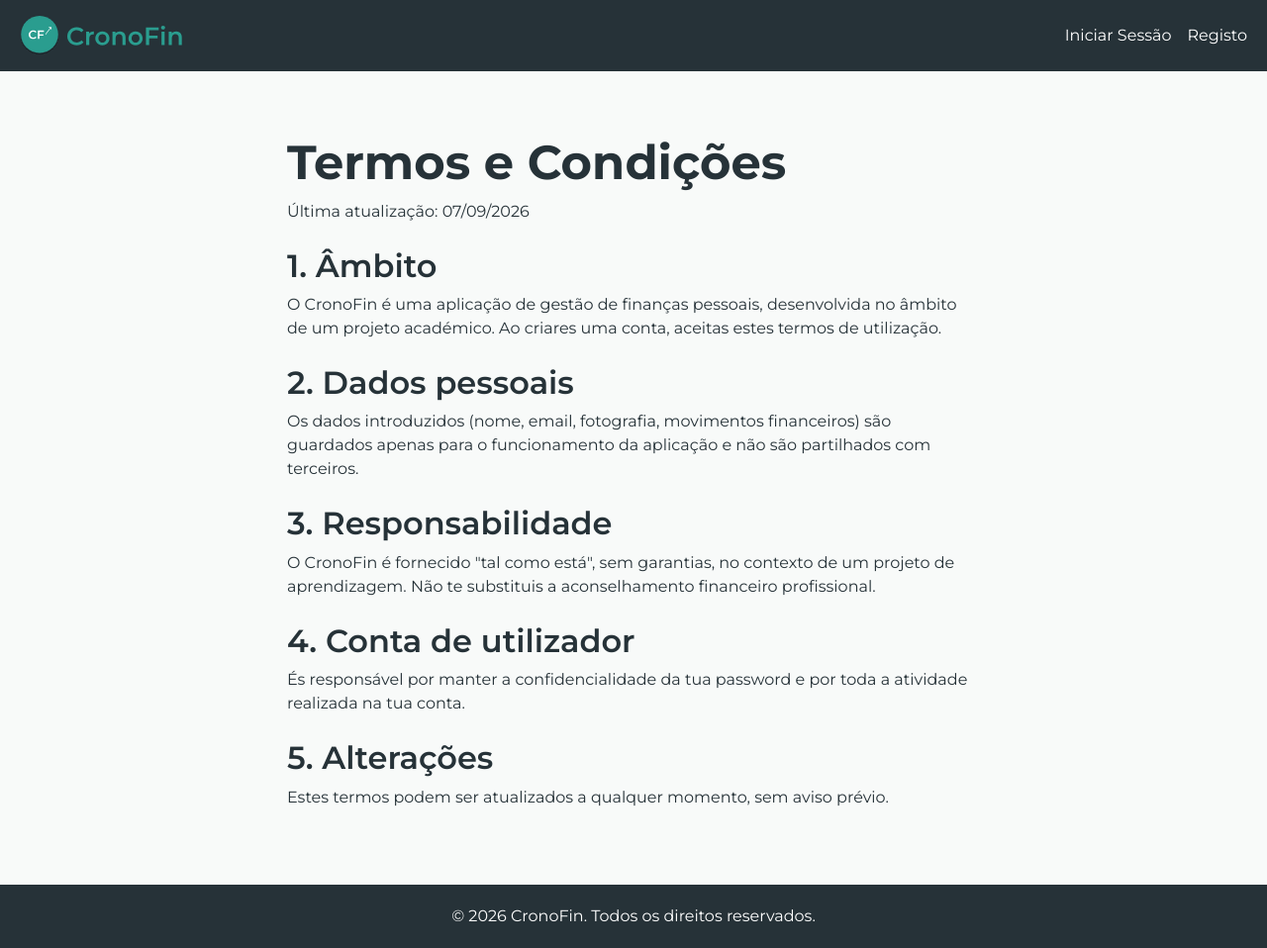
After one commit to fabio-o-guimaraes/CronoFin, a PHP site: page /terms.php in a window 1280 px wide. The commit adds this page. Shown: the whole page at 99% size. Run offline with PHP 8.4, Linux system fonts and the light colour scheme.

Commit message:
login working with error messages + terms page

```diff
--- a/public/actions/login_process.php
+++ b/public/actions/login_process.php
@@ -13,6 +13,11 @@ if ($_SERVER['REQUEST_METHOD'] !== 'POST') {
 // Recolhe os dados recebidos do formulário
 $email = trim($_POST['email'] ?? '');
 $password = $_POST['password'] ?? '';
+
+// Guarda o email para repor no HTML se houver erro
+$_SESSION['form_data'] = [
+    'email' => $email,
+];
 
 // Validação campos vazios
 if ($email === '' || $password === '') {
@@ -34,6 +39,7 @@ if (!$user || !password_verify($password, $user['password'])) {
 // Credenciais corretas - inicia a sessão do utilizador
 $_SESSION['user_id'] = $user['id_users'];
 $_SESSION['user_name'] = $user['name'];
+$_SESSION['user_email'] = $user['email'];
 
 header('Location: ../dashboard.php');
 exit;
--- /dev/null
+++ b/public/terms.php
@@ -0,0 +1,45 @@
+<!DOCTYPE html>
+<html lang="pt-PT">
+
+<head>
+    <meta charset="UTF-8">
+    <meta name="viewport" content="width=device-width, initial-scale=1.0">
+    <meta name="robots" content="noindex, nofollow">
+    <title>CronoFin - Termos e Condições</title>
+
+    <!-- CSS -->
+    <link rel="stylesheet" href="assets/css/base.css">
+    <link rel="stylesheet" href="assets/css/layout.css">
+    <link rel="stylesheet" href="assets/css/components.css">
+    <link rel="stylesheet" href="assets/css/pages/legal.css">
+</head>
+
+<body>
+    <?php require_once '../includes/header.php'; ?>
+
+    <main class="legal-main">
+        <section class="legal-content">
+            <h1>Termos e Condições</h1>
+            <p>Última atualização: <?= date('d/m/Y') ?></p>
+
+            <h2>1. Âmbito</h2>
+            <p>O CronoFin é uma aplicação de gestão de finanças pessoais, desenvolvida no âmbito de um projeto académico. Ao criares uma conta, aceitas estes termos de utilização.</p>
+
+            <h2>2. Dados pessoais</h2>
+            <p>Os dados introduzidos (nome, email, fotografia, movimentos financeiros) são guardados apenas para o funcionamento da aplicação e não são partilhados com terceiros.</p>
+
+            <h2>3. Responsabilidade</h2>
+            <p>O CronoFin é fornecido "tal como está", sem garantias, no contexto de um projeto de aprendizagem. Não te substituis a aconselhamento financeiro profissional.</p>
+
+            <h2>4. Conta de utilizador</h2>
+            <p>És responsável por manter a confidencialidade da tua password e por toda a atividade realizada na tua conta.</p>
+
+            <h2>5. Alterações</h2>
+            <p>Estes termos podem ser atualizados a qualquer momento, sem aviso prévio.</p>
+        </section>
+    </main>
+
+    <?php require_once '../includes/footer.php'; ?>
+</body>
+
+</html>
```
Also changed, not shown: public/login.php (+30 -2 lines), public/assets/css/pages/legal.css (added).
